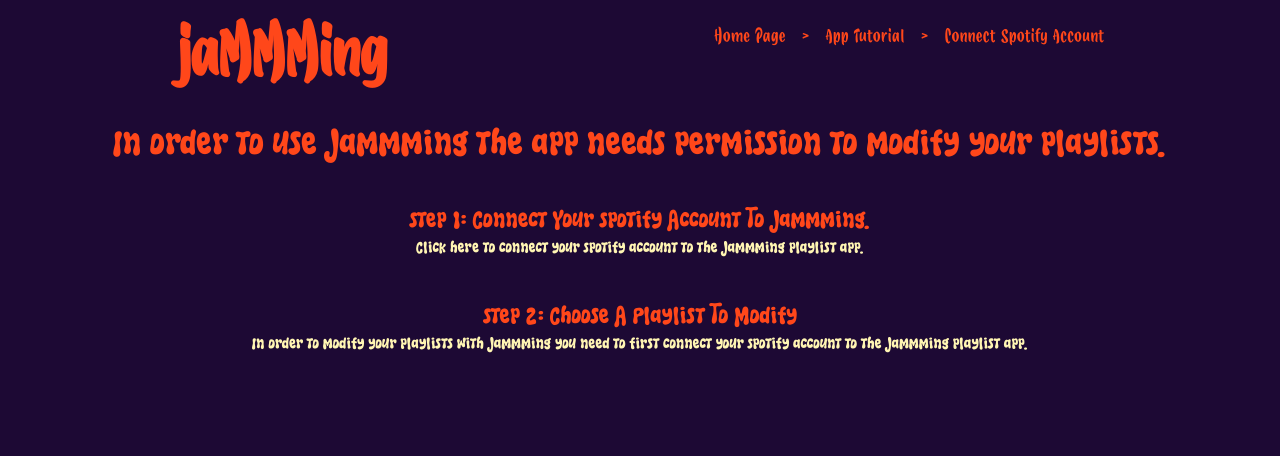
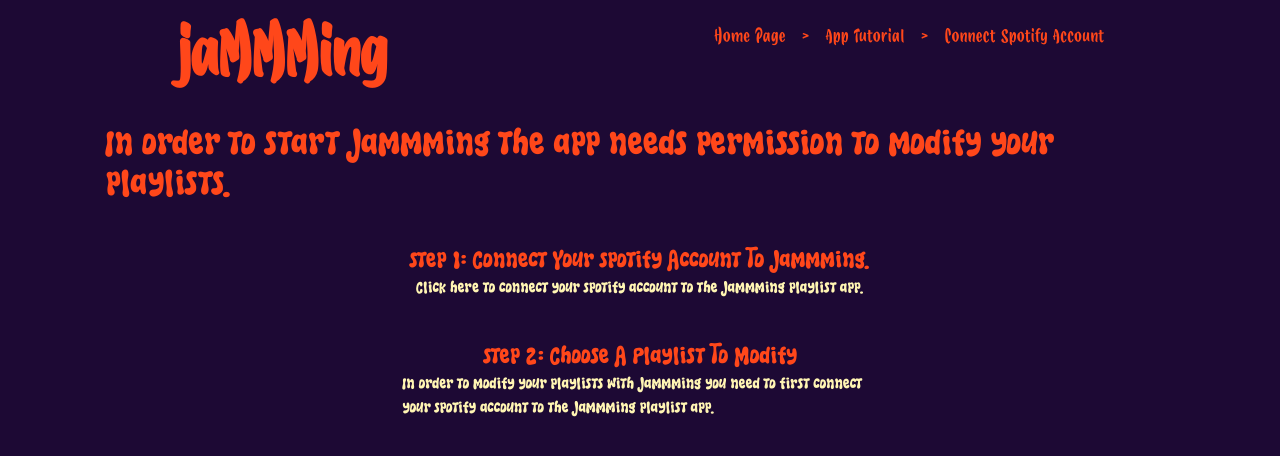
Before and after one commit to Sc1entifik/CCJammming, a Next.js app: page / in a window 1280 px wide. Shown: the top 456 px of the page. Built offline with nearby package versions, Linux system fonts and the light colour scheme; no server answers.

Commit message:
Modified connecSpotifyAccountMessage.tsx to look great on all layouts.

```diff
--- a/src/app/components/connectSpotifyAccountMessage.tsx
+++ b/src/app/components/connectSpotifyAccountMessage.tsx
@@ -5,13 +5,13 @@ import Link from "next/link";
 
 export default async function ConnectSpotifyAccountMessage() {
 	const cookieStore = await cookies();
-	const connectAccountMessage = cookieStore.has("auth") ? <p className="mb-10 text-textColor">The Jammming app is now connected to your Spotify account. The next step is to select a playlist to modify.</p> : <button className="mb-10 text-textColor hover:text-sky-300" onClick={spotifyAccountLoginAuthorization}>Click here to connect your Spotify account to the Jammming playlist app.</button>;
+	const connectAccountMessage = cookieStore.has("auth") ? <p className="max-w-prose mb-10 text-textColor">The Jammming app is now connected to your Spotify account. The next step is to select a playlist to modify.</p> : <button className="max-w-prose mb-10 text-textColor hover:text-sky-300" onClick={spotifyAccountLoginAuthorization}>Click here to connect your Spotify account to the Jammming playlist app.</button>;
 
-	const selectCurrentPlaylistMessage = cookieStore.has("auth") ? <Link className="text-textColor hover:text-sky-300" href={SiteMap.SET_CURRENT_PLAYLIST}>Click here to choose a playlist to modify.</Link> : <p className="text-textColor">In order to modify your playlists with Jammming you need to first connect your Spotify account to the Jammming playlist app.</p>;
+	const selectCurrentPlaylistMessage = cookieStore.has("auth") ? <Link className="max-w-prose text-textColor hover:text-sky-300" href={SiteMap.SET_CURRENT_PLAYLIST}>Click here to choose a playlist to modify.</Link> : <p className="max-w-prose text-textColor">In order to modify your playlists with Jammming you need to first connect your Spotify account to the Jammming playlist app.</p>;
 
 	return (
-		<div className="font-tropiLand flex flex-col items-center">
-			<h1 className="text-4xl mb-10">In order to use Jammming the app needs permission to modify your playlists.</h1>
+		<div className="font-tropiLand flex flex-col items-center px-6">
+			<h1 className="max-w-prose text-4xl mb-10">In order to start Jammming the app needs permission to modify your playlists.</h1>
 			<h2 className="text-2xl">Step 1: Connect Your Spotify Account To Jammming.</h2>
 			{connectAccountMessage}
 			<h2 className="text-2xl">Step 2: Choose A Playlist To Modify</h2>
```
